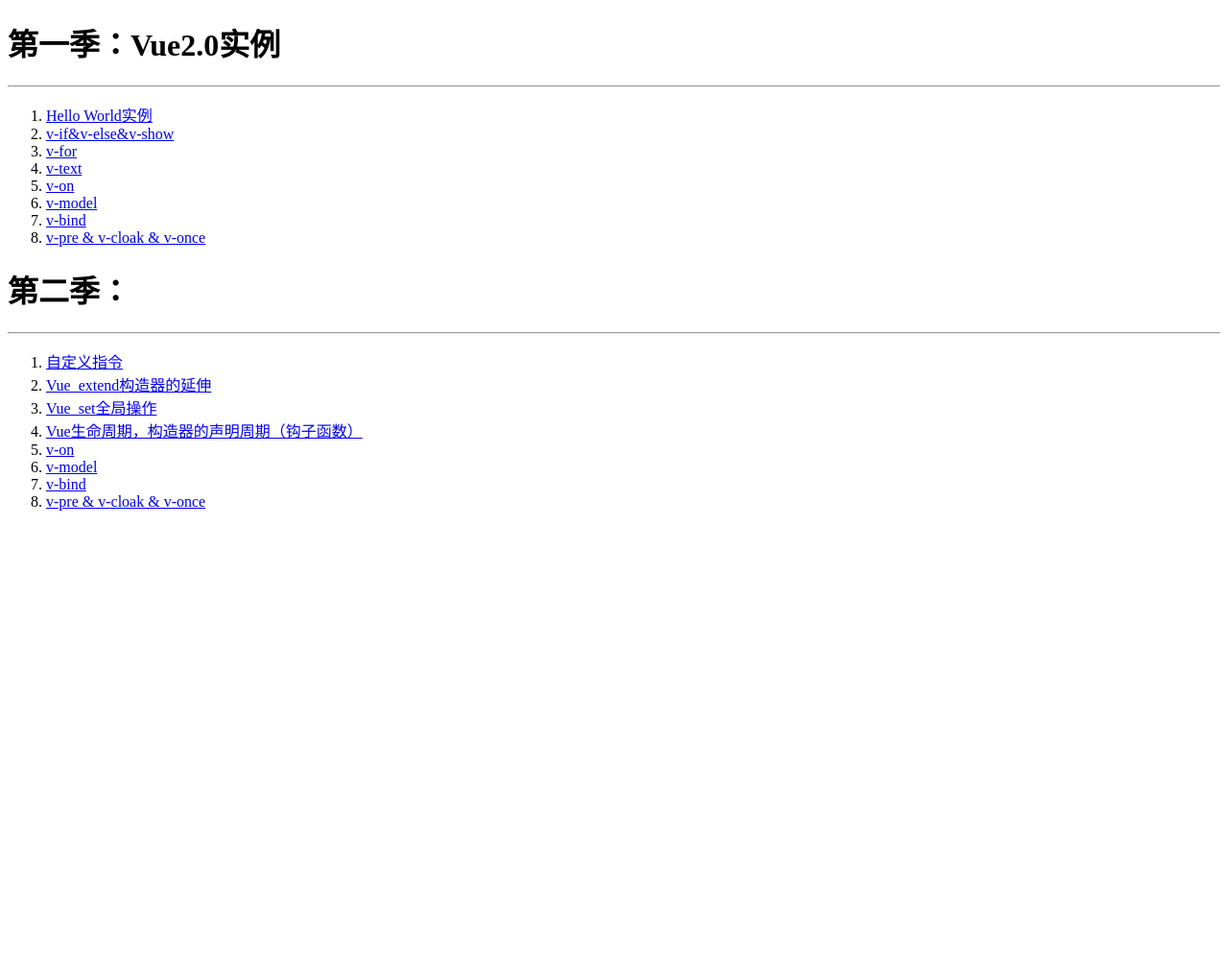
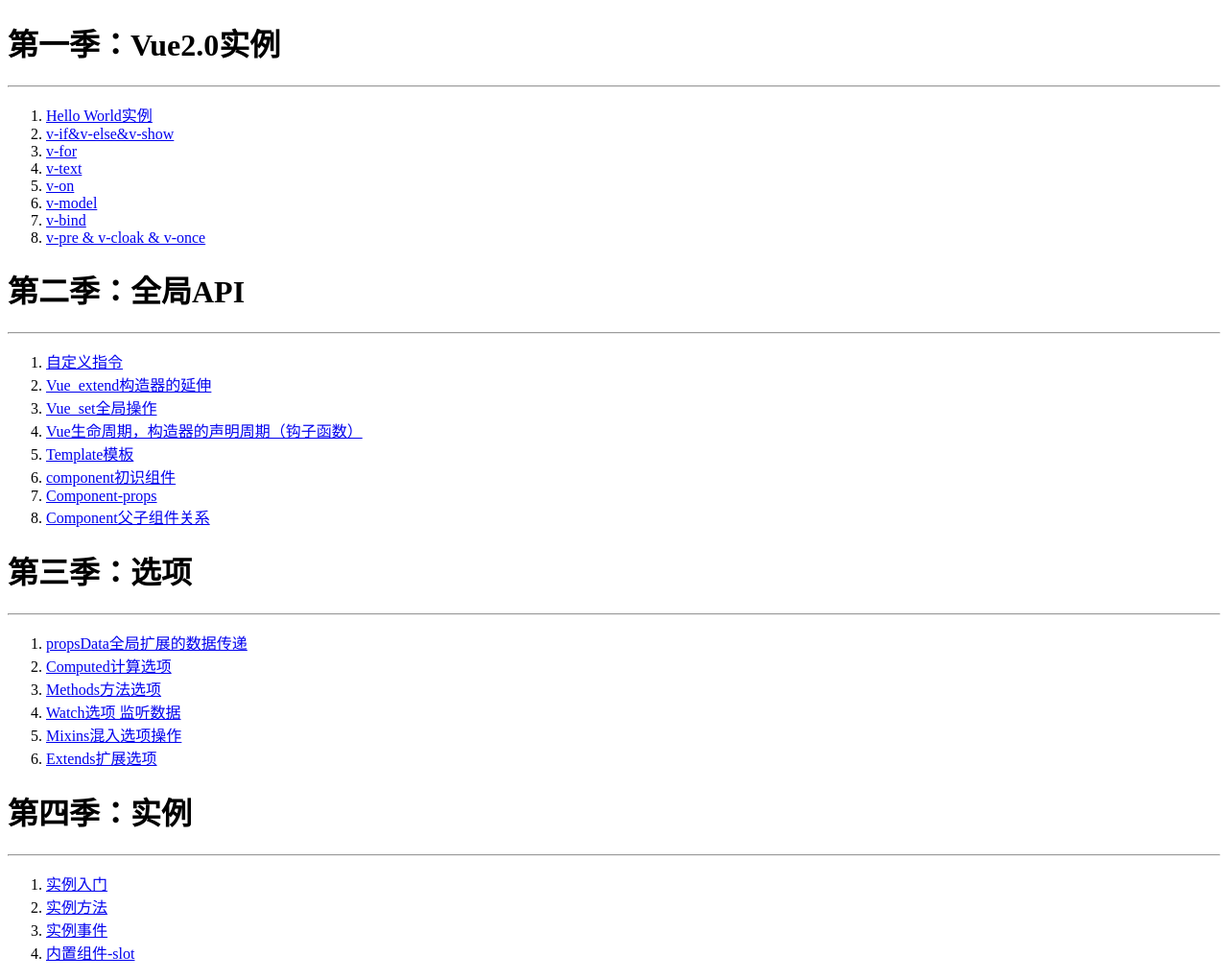
Before and after one commit to lemonK555/learn_vue, a plain HTML site: page index.html in a window 1280 px wide. Shown: the whole page at 96% size. Before the commit the page ends 800 px from the top, so only its background shows below. Drawn offline with Linux system fonts and the light colour scheme.

Commit message:
vue基础完成

```diff
--- a/index.html
+++ b/index.html
@@ -17,17 +17,35 @@
 		<li><a href="./example/v-bind.html">v-bind</a></li>
 		<li><a href="./example/v-pre.html">v-pre & v-cloak & v-once</a></li>
 	</ol>
-	<h1>第二季：</h1>
+	<h1>第二季：全局API</h1>
 	<hr>
 	<ol>
 		<li><a href="./example/vue.directive.html">自定义指令</a></li>
 		<li><a href="./example/vue.extend.html">Vue_extend构造器的延伸</a></li>
 		<li><a href="./example/vue.set.html">Vue_set全局操作</a></li>
-		<li><a href="./example/v-text.html">Vue生命周期，构造器的声明周期（钩子函数）</a></li>
-		<li><a href="./example/v-on.html">v-on</a></li>
-		<li><a href="./example/v-model.html">v-model</a></li>
-		<li><a href="./example/v-bind.html">v-bind</a></li>
-		<li><a href="./example/v-pre.html">v-pre & v-cloak & v-once</a></li>
+		<li><a href="./example/smzq.html">Vue生命周期，构造器的声明周期（钩子函数）</a></li>
+		<li><a href="./example/template.html">Template模板</a></li>
+		<li><a href="./example/component.html">component初识组件</a></li>
+		<li><a href="./example/component2.html">Component-props</a></li>
+		<li><a href="./example/component3.html">Component父子组件关系</a></li>
+	</ol>
+	<h1>第三季：选项</h1>
+	<hr>
+	<ol>
+		<li><a href="./example/propsData.html">propsData全局扩展的数据传递</a></li>
+		<li><a href="./example/computed.html">Computed计算选项</a></li>
+		<li><a href="./example/methods.html">Methods方法选项</a></li>
+		<li><a href="./example/watch.html">Watch选项 监听数据</a></li>
+		<li><a href="./example/mixins.html">Mixins混入选项操作</a></li>
+		<li><a href="./example/extends.html">Extends扩展选项</a></li>
+	</ol>
+	<h1>第四季：实例</h1>
+	<hr>
+	<ol>
+		<li><a href="./example/example01.html">实例入门</a></li>
+		<li><a href="./example/example02.html">实例方法</a></li>
+		<li><a href="./example/example03.html">实例事件</a></li>
+		<li><a href="./example/example04.html">内置组件-slot</a></li>
 	</ol>
 </body>
 </html>
```
